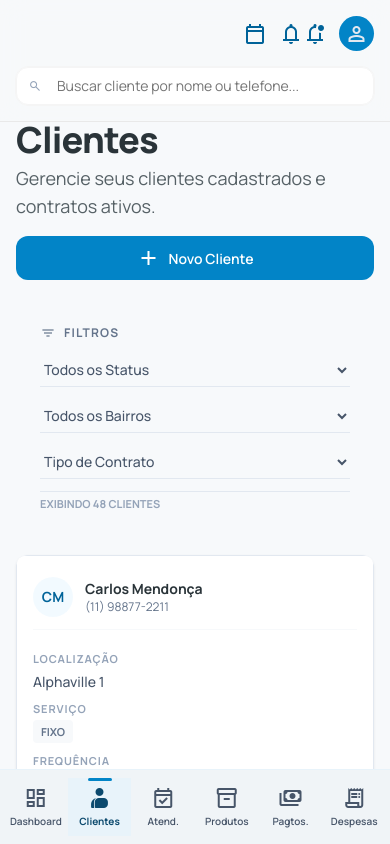
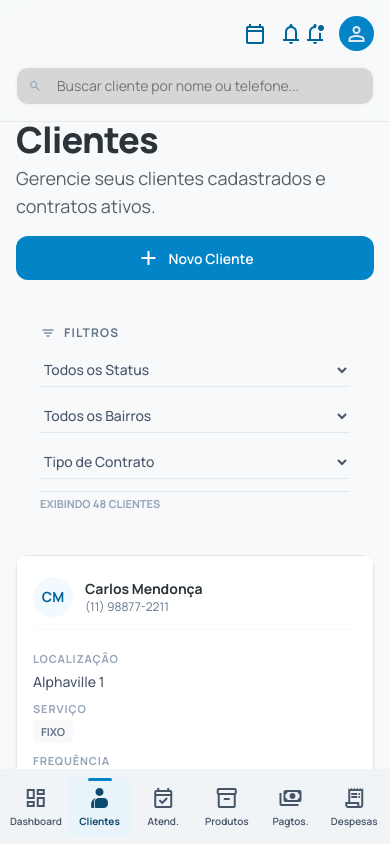
Before and after one commit to DevPH-Santos/autonomo-frontend, a React (Vite) app: page /clientes in a window 390 px wide. Built offline with nearby package versions, Linux system fonts and the light colour scheme.

Commit message:
SPRINT 6-> Resolvendo bug de responsividade

```diff
--- a/src/components/ui/Header_Clientes/Header_Clientes.css
+++ b/src/components/ui/Header_Clientes/Header_Clientes.css
@@ -44,14 +44,12 @@
 }
 
 .header-main .header-brand input {
-  max-width: 448px;
-  padding: 5px 0;
+  width: 100%;
   padding: 8px 16px 8px 40px;
-  field-sizing: content;
   border: 1px solid whitesmoke;
   outline: 1px solid whitesmoke;
+  background-color: rgb(214, 214, 214);
   border-radius: 12px;
-  max-width: 100%;
   font-size: 14px;
   line-height: 20px;
 }
@@ -157,13 +155,6 @@
     gap: 16px;
   }
 
-  .header-main .header-brand {
-    width: fit-content;
-    align-items: center;
-    justify-content: flex-start;
-    gap: 12px;
-  }
-
   .header-main .header-actions {
     width: 100%;
   }
@@ -185,7 +176,7 @@
 }
 
 @media (max-width: 480px) {
-  .header-main {
+  .divClientes .header-main {
     width: 100%;
     height: auto;
     padding: 16px;
--- a/src/pages/Clientes/Clientes.jsx
+++ b/src/pages/Clientes/Clientes.jsx
@@ -32,6 +32,8 @@ const clientes = [
 const Clientes = () => {
   return (
     <>
+
+      <div className="divClientes">
         <Header_Clientes />
         <main className="dashboard-container-clientes">
 
@@ -165,6 +167,7 @@ const Clientes = () => {
           </section>
 
         </main>
+      </div>
     </>
   )
 }
```
Lines whose indentation alone changed are shown as unchanged.
